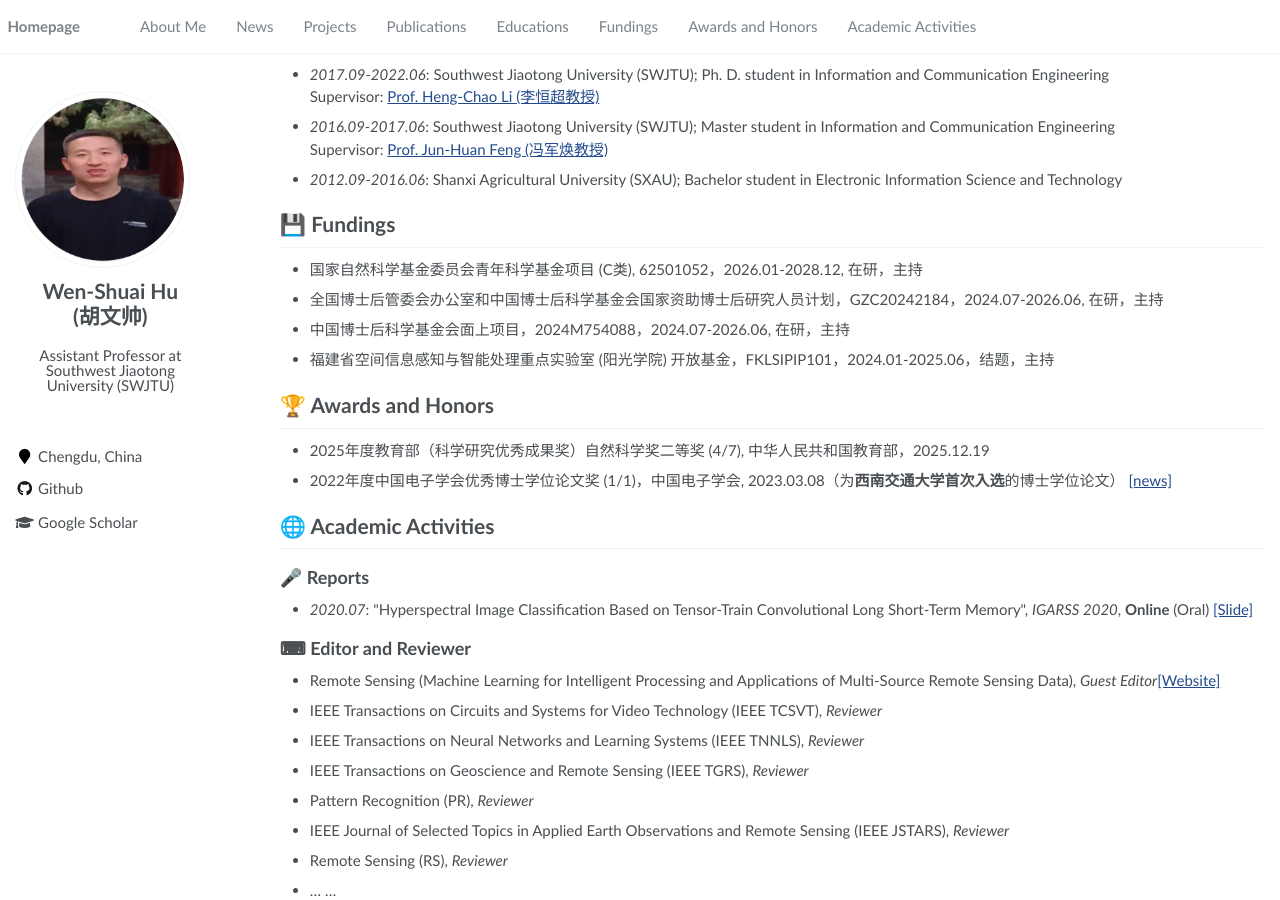
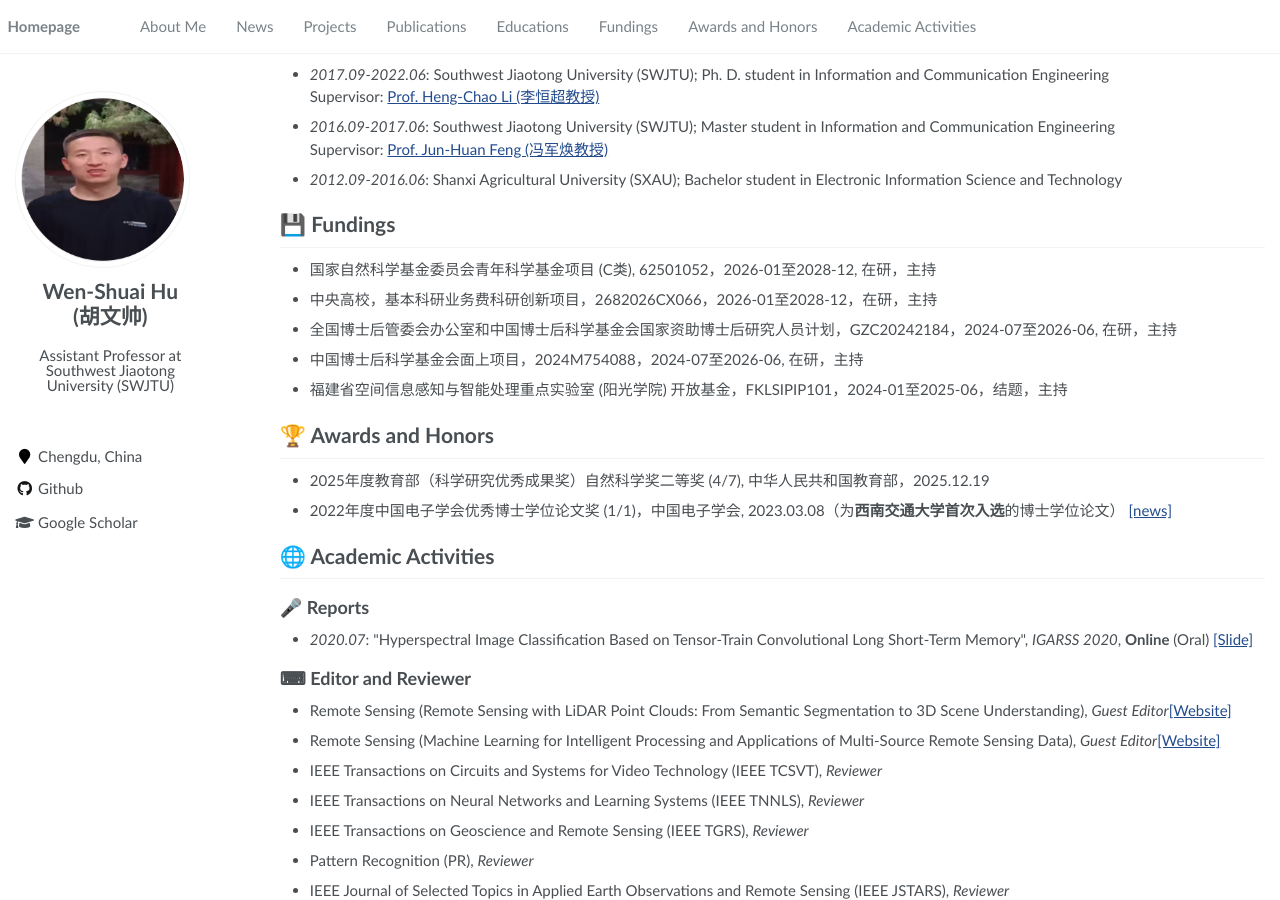
Before and after one commit to WenshuaiHu/wenshuaihu.github.io, a Jekyll site: the page built from pages/about.md, in a window 1280 px wide and 900 px high, scrolled down 1834 px. Built offline with Jekyll 4.4.1, drawn with Linux system fonts in a browser that asks for light colours; a script that is not in the unit is left out; some of the changed text lies outside the part shown.

Commit message:
Update about.md

```diff
--- a/pages/about.md
+++ b/pages/about.md
@@ -108,10 +110,11 @@ My current interests include intelligent interpretation and applications of remo
 
 # 💾 Fundings
 
-- 国家自然科学基金委员会青年科学基金项目 (C类), 62501052，2026.01-2028.12, 在研，主持
-- 全国博士后管委会办公室和中国博士后科学基金会国家资助博士后研究人员计划，GZC20242184，2024.07-2026.06, 在研，主持
-- 中国博士后科学基金会面上项目，2024M754088，2024.07-2026.06, 在研，主持
-- 福建省空间信息感知与智能处理重点实验室 (阳光学院) 开放基金，FKLSIPIP101，2024.01-2025.06，结题，主持
+- 国家自然科学基金委员会青年科学基金项目 (C类), 62501052，2026-01至2028-12, 在研，主持
+- 中央高校，基本科研业务费科研创新项目，2682026CX066，2026-01至2028-12，在研，主持
+- 全国博士后管委会办公室和中国博士后科学基金会国家资助博士后研究人员计划，GZC20242184，2024-07至2026-06, 在研，主持
+- 中国博士后科学基金会面上项目，2024M754088，2024-07至2026-06, 在研，主持
+- 福建省空间信息感知与智能处理重点实验室 (阳光学院) 开放基金，FKLSIPIP101，2024-01至2025-06，结题，主持
 
 
 # 🏆 Awards and Honors
@@ -127,7 +130,7 @@ My current interests include intelligent interpretation and applications of remo
 - *2020.07*: \"Hyperspectral Image Classification Based on Tensor-Train Convolutional Long Short-Term Memory\", _IGARSS 2020_, **Online** (Oral) [[Slide]](https://wenshuaihu.github.io/papers/Oral_IGARSS2020.pdf)
 
 ## ⌨ Editor and Reviewer
-
+-  Remote Sensing (Remote Sensing with LiDAR Point Clouds: From Semantic Segmentation to 3D Scene Understanding), _Guest Editor_[[Website]](https://www.mdpi.com/journal/remotesensing/special_issues/Q99LU9G27U)
 -  Remote Sensing (Machine Learning for Intelligent Processing and Applications of Multi-Source Remote Sensing Data), _Guest Editor_[[Website]](https://www.mdpi.com/journal/remotesensing/special_issues/6Q33X37438)
 -  IEEE Transactions on Circuits and Systems for Video Technology (IEEE TCSVT), _Reviewer_
 -  IEEE Transactions on Neural Networks and Learning Systems (IEEE TNNLS), _Reviewer_
```
Also changed, not shown: other parts of pages/about.md (+3 -1 lines).
